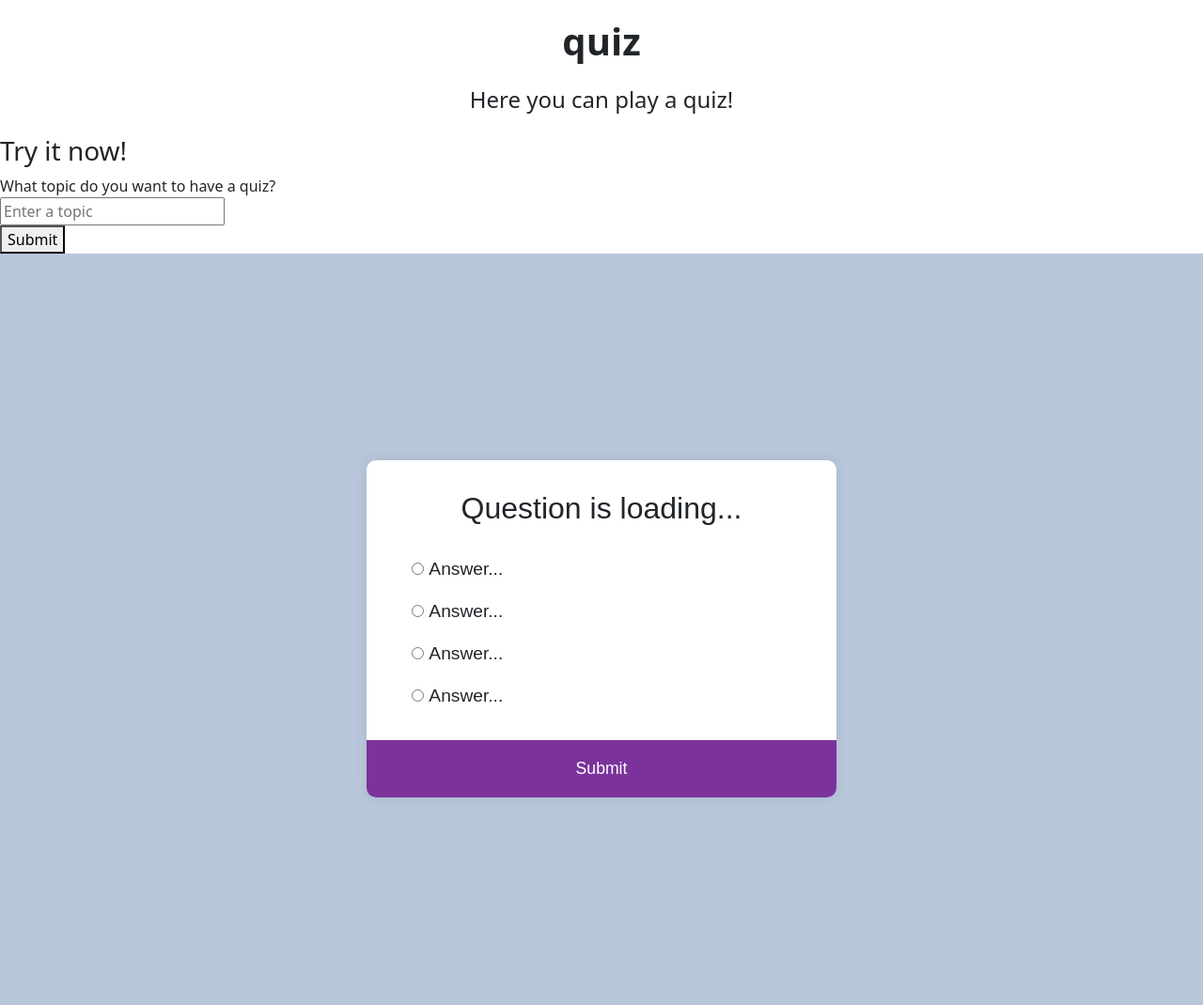
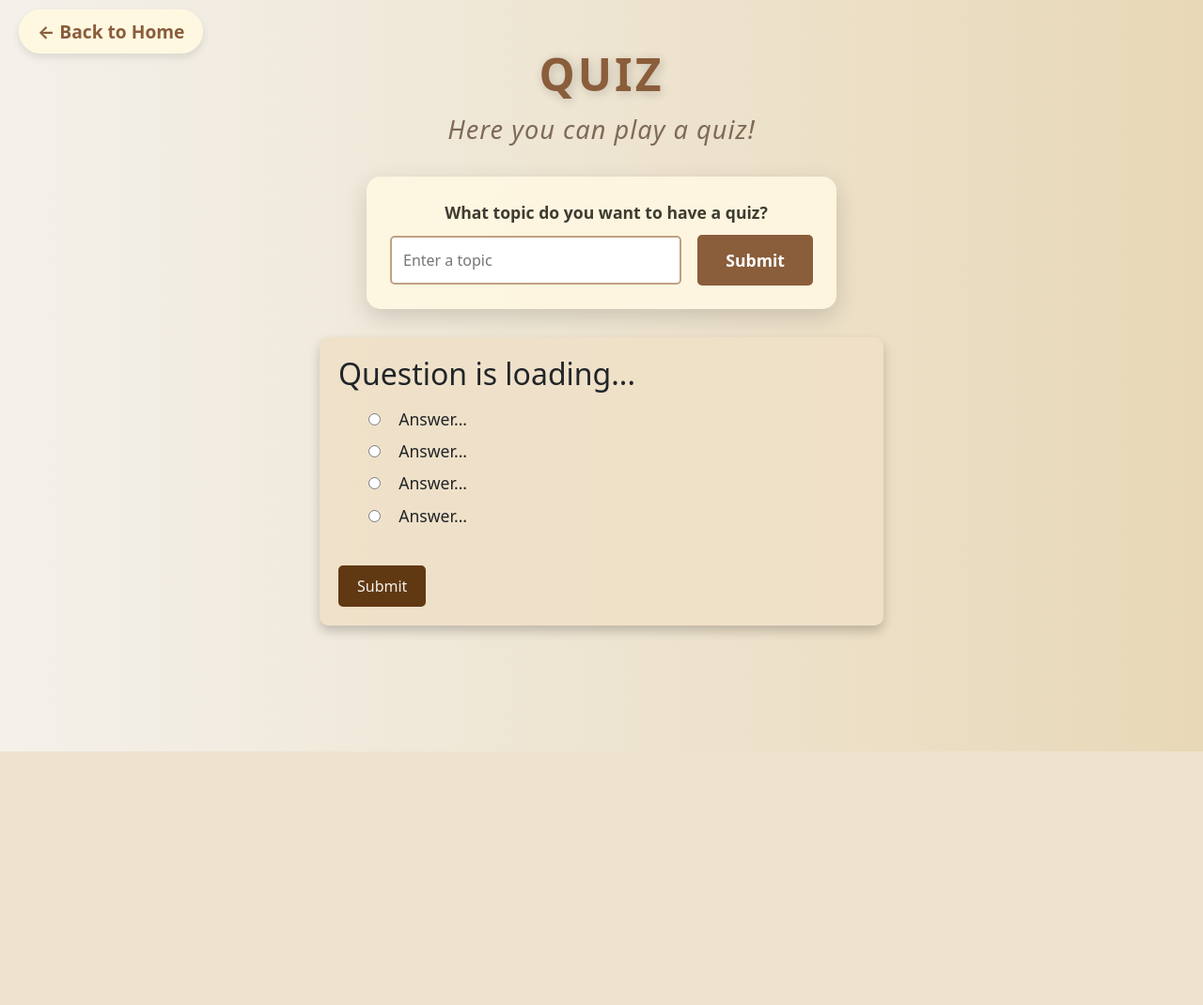
Before and after one commit to 45H15H/Immersive-History, a Flask app: template templates/quiz.html in a window 1280 px wide. Shown: the whole page at 94% size. After the commit the page ends 800 px from the top, so only its background shows below. Run offline with Flask 3, Linux system fonts and the light colour scheme; the template is opened without the code that fills it: most values are stand-ins (such as "Sample title", 1, 10 or a date in 2020).

Commit message:
Enhance quiz page styling and add back button for navigation

```diff
--- a/static/css/quiz.css
+++ b/static/css/quiz.css
@@ -1,80 +1,181 @@
+/* History-Themed Quiz CSS */
 
-/* WELCOME */
+body {
+  font-family: 'Georgia', serif;
+  background: linear-gradient(to right, #F4F1EB, #E8D8B7); /* Soft gradient background */
+  color: #3E3B31; /* Dark brown for text */
+  margin: 0;
+  padding: 0;
+}
+
+/* Back Button */
+.back-button {
+  position: absolute;
+  top: 20px;
+  left: 20px;
+  z-index: 1000; /* Ensure it is above other content */
+}
+
+.back-link {
+  font-size: 1.2rem;
+  color: #8A5D3B;
+  font-weight: bold;
+  text-decoration: none;
+  background-color: #FFF8E1;
+  padding: 10px 20px;
+  border-radius: 25px;
+  box-shadow: 0 4px 8px rgba(0, 0, 0, 0.1);
+  transition: background-color 0.3s ease, transform 0.3s ease;
+}
+
+.back-link:hover {
+  background-color: #E8D8B7;
+  transform: translateY(-3px);
+}
+
+.back-link:focus {
+  outline: none;
+  box-shadow: 0 0 5px rgba(138, 93, 59, 0.4);
+}
+
 .welcome-title {
-    text-align: center;
-    font-size: 2.5em;
-    font-weight: bold;
-    margin-top: 20px;
-    margin-bottom: 20px;
+  font-size: 3rem; /* Large text size */
+  font-weight: bold; /* Bold text */
+  color: #8A5D3B; /* Warm, brownish tone */
+  text-align: center; /* Centered text */
+  margin-top: 50px; /* Space from the top */
+  text-shadow: 2px 2px 12px rgba(0, 0, 0, 0.2); /* Deeper shadow for dramatic effect */
+  letter-spacing: 3px; /* Slightly spread out letters for added elegance */
+  animation: fadeIn 1.5s ease-in-out; /* Fade-in effect */
+  text-transform: uppercase; /* Make the text uppercase */
+}
+
+/* Keyframe animation for fading in */
+@keyframes fadeIn {
+  0% {
+      opacity: 0;
+      transform: translateY(20px);
+  }
+  100% {
+      opacity: 1;
+      transform: translateY(0);
+  }
 }
 
 .welcome-subtitle {
-    font-size: 1.5em;
-    margin-top: 20px;
-    margin-bottom: 20px;
+    font-size: 1.7rem;
+    color: #7E6A57; /* Muted, warm brown */
     text-align: center;
-}
-/* WELCOME */
-
-/* PROMPT */
-.prompt-form {
-    display: grid;
-    justify-content: center;
-    margin-top: 20px;
-}
-/* PROMPT */
-
-/* RESPONSE */
-.response-container {
-    justify-content: center;
-    margin-top: 20px;
-    display: grid;
+    margin-top: 10px;
+    font-style: italic;
+    font-weight: 500;
+    letter-spacing: 1px;
 }
 
-#response-text {
-    justify-content: center;
-    width: 500px;
-    height: 200px;
-    resize: none; /* Prevents resizing */
+.quiz-form {
+    background: rgba(255, 248, 225, 0.9); /* Slightly transparent parchment color */
+    padding: 25px;
+    border-radius: 15px;
+    box-shadow: 0 8px 24px rgba(0, 0, 0, 0.15);
+    margin: 30px auto;
+    max-width: 500px;
+    text-align: center;
+    transition: box-shadow 0.3s ease, transform 0.3s ease;
 }
-/* RESPONSE */
 
-/* QUIZ */
-@import url("https://fonts.googleapis.com/css2?family=Poppins:wght@200;400&display=swap");
+.quiz-form h3, .quiz-form label {
+    font-size: 1.1rem;
+    color: #3E3B31;
+    margin-bottom: 10px;
+    display: inline-block;
+    font-weight: 600;
+}
 
-* {
-  box-sizing: border-box;
+.quiz-input-group {
+  display: flex;
+  justify-content: center;
+  align-items: center;
+}
+
+.quiz-form input[type="text"] {
+    width: 70%;
+    padding: 12px;
+    font-size: 1rem;
+    border: 2px solid #C1A182;
+    border-radius: 5px;
+    box-sizing: border-box;
+    outline: none;
+    transition: all 0.3s ease;
+}
+
+.quiz-form button {
+    background-color: #8A5D3B;
+    color: white;
+    border: none;
+    padding: 14px 30px;
+    font-size: 1.1rem;
+    border-radius: 5px;
+    cursor: pointer;
+    transition: background-color 0.3s ease, transform 0.3s ease;
+    font-weight: 600;
+    margin-left: 17px;
+}
+
+.quiz-form button:hover {
+  background-color: #7b5e4d;
+}
+
+.error {
+  color: #ff3e36;
+  font-weight: bold;
+  margin-top: 10px;
+  text-align: center;
 }
 
 .response-container {
-  background-color: #b8c6db;
-
-  font-family: "Poppins", sans-serif;
-  display: flex;
-  align-items: center;
-  justify-content: center;
-  height: 100vh;
-  overflow: hidden;
-  margin: 0;
+  margin: 20px auto;
+  width: 80%;
+  max-width: 600px;
 }
 
 .quiz-container {
-  background-color: #fff;
+  background-color: rgba(240, 224, 200, 0.9);
+  padding: 20px;
   border-radius: 10px;
-  box-shadow: 0 0 10px 2px rgba(100, 100, 100, 0.1);
-  width: 500px;
-  max-width: 95vw;
-  overflow: hidden;
+  box-shadow: 0 6px 12px rgba(0, 0, 0, 0.2);
 }
 
 .quiz-header {
-  padding: 1rem;
+  margin-bottom: 20px;
 }
 
-h2 {
-  padding: 1rem;
-  text-align: center;
-  margin: 0;
+.quiz-header h2 {
+  font-size: 2rem;
+  margin-bottom: 15px;
+}
+
+.quiz-button {
+  background-color: #603913;
+  color: #f4f1ea;
+  padding: 10px 20px;
+  border: none;
+  border-radius: 5px;
+  margin-top: 20px;
+  cursor: pointer;
+  transition: background-color 0.3s ease;
+}
+
+.quiz-button:hover {
+  background-color: #7b5e4d;
+}
+
+label {
+  margin-left: 10px;
+  font-size: 1.1rem;
+}
+
+input[type="radio"] {
+  margin-right: 5px;
 }
 
 ul {
@@ -82,32 +183,6 @@ ul {
   padding: 0;
 }
 
-ul li {
-  font-size: 1.2rem;
-  margin: 1rem 0;
+li {
+  margin: 8px 0;
 }
-
-ul li label {
-  cursor: pointer;
-}
-
-.quiz-button {
-  background-color: #7b339b;
-  color: #fff;
-  border: none;
-  display: block;
-  width: 100%;
-  cursor: pointer;
-  font-size: 1.1rem;
-  font-family: inherit;
-  padding: 1.1rem;
-}
-
-button:hover {
-  background-color: #732d91;
-}
-
-button:focus {
-  outline: none;
-  background-color: #5e3370;
-}
--- a/templates/quiz.html
+++ b/templates/quiz.html
@@ -7,21 +7,25 @@
 
 {% block content %}
 
+<div class="back-button">
+  <a href="{{ url_for('home') }}" class="back-link">← Back to Home</a>
+</div>
+
 <!-- Welcome title and subtitle -->
 <div>
-    <h1 class="welcome-title">quiz</h1>
+    <h1 class="welcome-title">QUIZ</h1>
     <p class="welcome-subtitle">Here you can play a quiz!</p>
 </div>
 
 <!-- Form for prompt -->
 <div>
   <form method="post" class="quiz-form">
-        <h3>Try it now!</h3>
       <label for="key">What topic do you want to have a quiz?</label>
       <br>
+      <div class="quiz-input-group">
           <input type="text" name="topic" placeholder="Enter a topic" required>
-        <br>
           <button type="submit">Submit</button>
+      </div>
       {% if error %}
       <p class="error">Field can't be empty!!!</p>
       {% endif %}
```
Also changed, not shown: static/css/storyteller.css (+7 -8 lines). Lines whose indentation alone changed are shown as unchanged.
